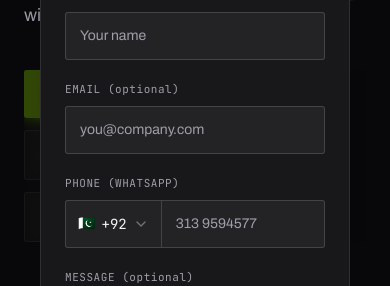
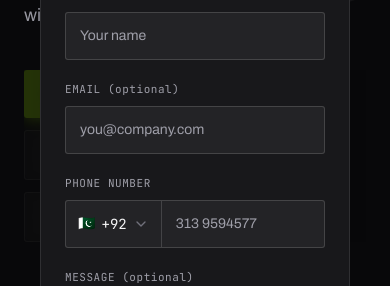
Before and after one commit to Bilal-Khan152/portfolio, a Next.js app: page / in a window 390 px wide. Both pictures are taken after a click on the button "Call me back". Shown: the part 558-844 px from the top of the page. Built offline with nearby package versions, Linux system fonts and the light colour scheme.

Commit message:
Modal: smooth open/close transitions, fully opaque card, phone label simplified

```diff
--- a/app/globals.css
+++ b/app/globals.css
@@ -92,6 +92,47 @@ html:not(.dark) .bg-zinc-950 {
 .animate-fade-up {
   opacity: 0;
   animation: fade-up 0.8s cubic-bezier(0.22, 1, 0.36, 1) forwards;
+}
+
+/* Modal motion: keyframes only, no base opacity, so the card stays fully
+   visible even if animations are disabled (reduced motion). */
+@keyframes modal-fade-in {
+  from { opacity: 0; }
+  to { opacity: 1; }
+}
+@keyframes modal-pop-in {
+  from {
+    transform: translateY(14px) scale(0.97);
+  }
+  to {
+    transform: translateY(0) scale(1);
+  }
+}
+@keyframes modal-fade-out {
+  from { opacity: 1; }
+  to { opacity: 0; }
+}
+@keyframes modal-pop-out {
+  from {
+    opacity: 1;
+    transform: translateY(0) scale(1);
+  }
+  to {
+    opacity: 0;
+    transform: translateY(10px) scale(0.98);
+  }
+}
+.animate-modal-backdrop {
+  animation: modal-fade-in 0.25s ease-out;
+}
+.animate-modal-card {
+  animation: modal-pop-in 0.3s cubic-bezier(0.22, 1, 0.36, 1);
+}
+.animate-modal-backdrop-out {
+  animation: modal-fade-out 0.2s ease-in forwards;
+}
+.animate-modal-card-out {
+  animation: modal-pop-out 0.2s ease-in forwards;
 }
 
 /* Pulsing availability dot */
--- a/components/BookCallModal.jsx
+++ b/components/BookCallModal.jsx
@@ -1,6 +1,6 @@
 'use client';
 
-import { useEffect, useState } from 'react';
+import { useEffect, useRef, useState } from 'react';
 import { isValidPhoneNumber } from 'react-phone-number-input';
 import { ArrowUpRight, CheckCircle2, X } from 'lucide-react';
 import PhoneInput from './PhoneInput';
@@ -27,10 +27,19 @@ export default function BookCallModal({ onClose }) {
   const [errors, setErrors] = useState({});
   const [sending, setSending] = useState(false);
   const [sent, setSent] = useState(false);
+  const [leaving, setLeaving] = useState(false);
+  const closeTimer = useRef(null);
+
+  // Play the exit animation, then let the parent unmount.
+  const requestClose = () => {
+    if (leaving) return;
+    setLeaving(true);
+    closeTimer.current = setTimeout(onClose, 200);
+  };
 
   useEffect(() => {
     const onKey = (e) => {
-      if (e.key === 'Escape') onClose();
+      if (e.key === 'Escape') requestClose();
     };
     document.addEventListener('keydown', onKey);
     window.__lenis?.stop();
@@ -40,8 +49,10 @@ export default function BookCallModal({ onClose }) {
       document.removeEventListener('keydown', onKey);
       window.__lenis?.start();
       document.body.style.overflow = prevOverflow;
+      if (closeTimer.current) clearTimeout(closeTimer.current);
     };
-  }, [onClose]);
+    // eslint-disable-next-line react-hooks/exhaustive-deps
+  }, [leaving]);
 
   const submit = async (e) => {
     e.preventDefault();
@@ -76,7 +87,7 @@ export default function BookCallModal({ onClose }) {
         `https://wa.me/${WHATSAPP_NUMBER}?text=${encodeURIComponent(lines.join('\n'))}`,
         '_blank',
       );
-      onClose();
+      requestClose();
     } finally {
       setSending(false);
     }
@@ -86,18 +97,18 @@ export default function BookCallModal({ onClose }) {
     <div className="fixed inset-0 z-[80] flex items-center justify-center p-4">
       <div
         aria-hidden="true"
-        onClick={onClose}
-        className="absolute inset-0 bg-zinc-950/70 backdrop-blur-sm"
+        onClick={requestClose}
+        className={`absolute inset-0 bg-zinc-950/80 backdrop-blur-sm ${leaving ? 'animate-modal-backdrop-out' : 'animate-modal-backdrop'}`}
       />
       <div
         role="dialog"
         aria-modal="true"
         aria-label="Request a call back"
-        className="animate-fade-up relative max-h-[92vh] w-full max-w-md overflow-y-auto rounded-xl border border-zinc-200 bg-white p-6 shadow-2xl md:p-8 dark:border-white/10 dark:bg-zinc-900"
+        className={`relative max-h-[92vh] w-full max-w-md overflow-y-auto rounded-xl border border-zinc-200 bg-white p-6 shadow-2xl md:p-8 dark:border-white/10 dark:bg-zinc-900 ${leaving ? 'animate-modal-card-out' : 'animate-modal-card'}`}
       >
         <button
           type="button"
-          onClick={onClose}
+          onClick={requestClose}
           aria-label="Close"
           className="absolute top-4 right-4 cursor-pointer p-1.5 text-zinc-500 transition-colors hover:text-zinc-900 dark:hover:text-zinc-100"
         >
@@ -115,7 +126,7 @@ export default function BookCallModal({ onClose }) {
             </p>
             <button
               type="button"
-              onClick={onClose}
+              onClick={requestClose}
               className="mt-6 inline-flex h-12 cursor-pointer items-center justify-center rounded-[3px] bg-lime-400 px-8 font-mono text-sm font-semibold text-zinc-950 transition-colors hover:bg-lime-300"
             >
               Done
@@ -179,7 +190,7 @@ export default function BookCallModal({ onClose }) {
               </div>
 
               <div>
-                <span className={labelClass}>Phone (WhatsApp)</span>
+                <span className={labelClass}>Phone number</span>
                 <div className="mt-1.5">
                   <PhoneInput value={phone} onChange={setPhone} invalid={!!errors.phone} />
                 </div>
```
